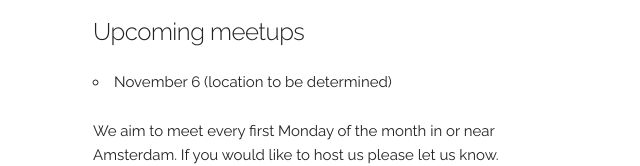
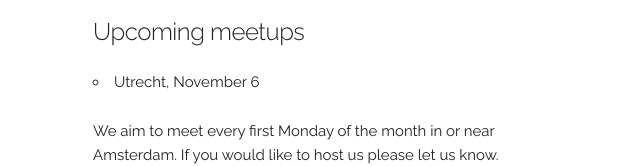
Before and after one commit to karsalfrink/techsolidaritynl, a plain HTML site: page index.html in a window 1280 px wide. Shown: the part 289-455 px from the top of the page, without its empty margins (67-707 px from the left). Drawn offline with Linux system fonts and the light colour scheme.

Commit message:
Update location of next meetup

```diff
--- a/index.html
+++ b/index.html
@@ -42,7 +42,7 @@
 
         <h5>Upcoming meetups</h5>
         <ul>
-          <li>November 6 (location to be determined)</li>
+          <li>Utrecht, November 6</li>
         </ul>
         <p>We aim to meet every first Monday of the month in or near Amsterdam. If you would like to host us please let us know.</p>
 
```
